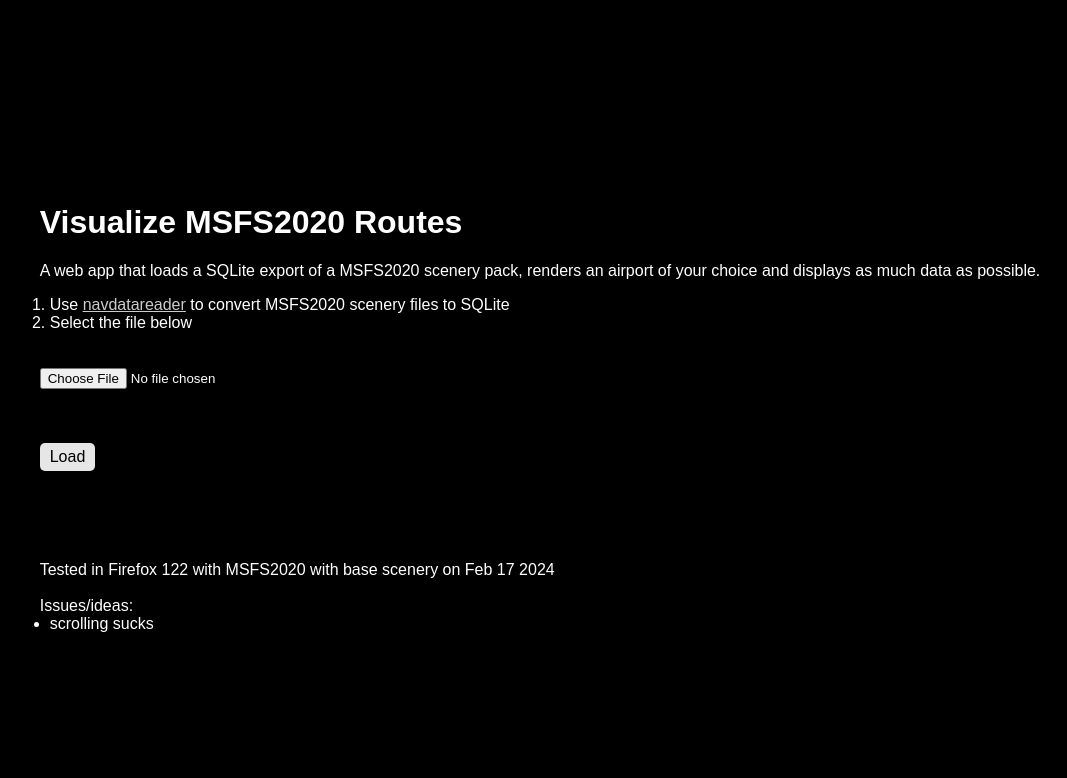
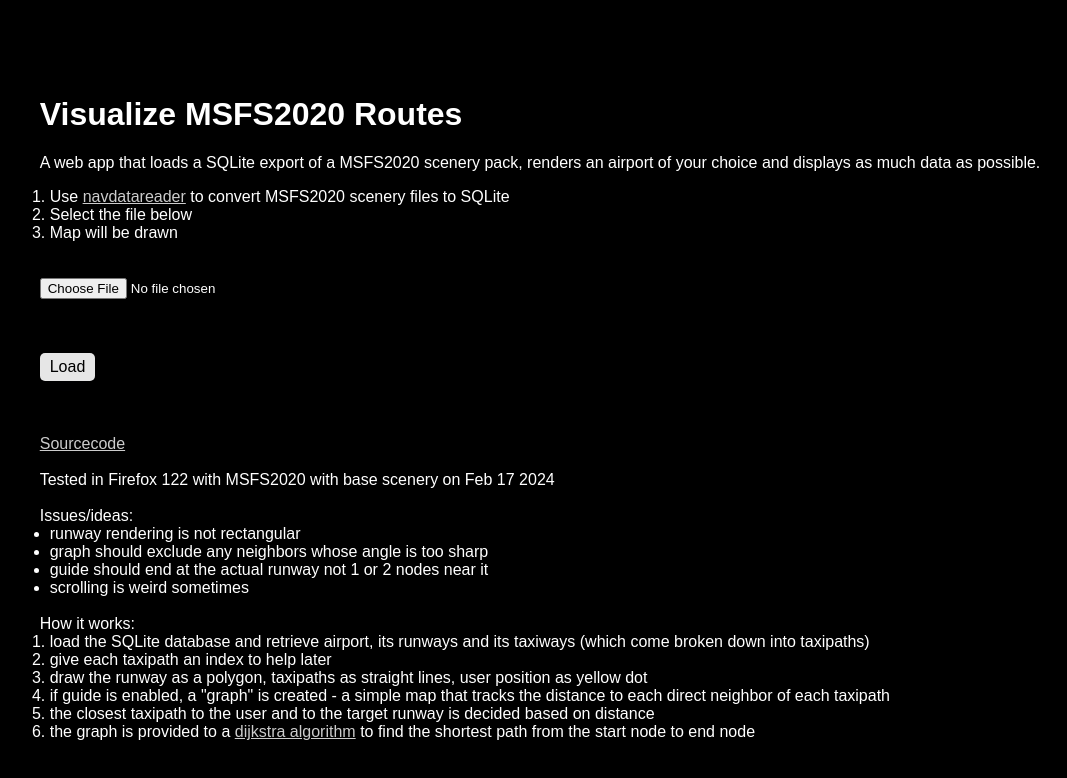
Before and after one commit to imagitama/visualize-msfs2020-route, a React (Create React App) app: page / in a window 1280 px wide. Shown: the top 778 px of the page, without its empty margins (100-1167 px from the left). Built offline with nearby package versions, Linux system fonts and the light colour scheme.

Commit message:
Fix airport code change

```diff
--- a/src/App.tsx
+++ b/src/App.tsx
@@ -35,6 +35,7 @@
   const reset = () => {
     killDb();
     setSelectedFile(null);
+    setHasLoaded(false);
   };
 
   if (!hasLoaded) {
@@ -55,6 +56,7 @@
             to convert MSFS2020 scenery files to SQLite
           </li>
           <li>Select the file below</li>
+          <li>Map will be drawn</li>
         </ol>
         <br />
         <br />
@@ -78,6 +80,9 @@
         <br />
         <br />
         <br />
+        <a href="https://github.com/imagitama/visualize-msfs2020-route/tree/master/src">
+          Sourcecode
+        </a>
         <br />
         <br />
         Tested in Firefox 122 with MSFS2020 with base scenery on Feb 17 2024
@@ -85,8 +90,41 @@
         <br />
         Issues/ideas:
         <ul>
-          <li>scrolling sucks</li>
+          <li>runway rendering is not rectangular</li>
+          <li>graph should exclude any neighbors whose angle is too sharp</li>
+          <li>
+            guide should end at the actual runway not 1 or 2 nodes near it
+          </li>
+          <li>scrolling is weird sometimes</li>
         </ul>
+        <br />
+        How it works:
+        <ol>
+          <li>
+            load the SQLite database and retrieve airport, its runways and its
+            taxiways (which come broken down into taxipaths)
+          </li>
+          <li>give each taxipath an index to help later</li>
+          <li>
+            draw the runway as a polygon, taxipaths as straight lines, user
+            position as yellow dot
+          </li>
+          <li>
+            if guide is enabled, a "graph" is created - a simple map that tracks
+            the distance to each direct neighbor of each taxipath
+          </li>
+          <li>
+            the closest taxipath to the user and to the target runway is decided
+            based on distance
+          </li>
+          <li>
+            the graph is provided to a{" "}
+            <a href="https://en.wikipedia.org/wiki/Dijkstra%27s_algorithm">
+              dijkstra algorithm
+            </a>{" "}
+            to find the shortest path from the start node to end node
+          </li>
+        </ol>
       </>
     );
   } else {
--- a/src/Map.tsx
+++ b/src/Map.tsx
@@ -21,14 +21,18 @@
   const userPositionRef = useRef<GeoPosition | null>(null);
   const shouldGuideRef = useRef(false);
   const zoomLevelRef = useRef<number>(defaultZoomLevel);
+  const airportCodeRef = useRef<string | null>(null);
   const runwayNameRef = useRef<string | null>(null);
 
-  useEffect(() => {
-    (async () => {
+  const reloadData = async () => {
     try {
-        console.debug(`useEffect: initial draw`);
+      console.debug(`reload data`);
 
-        const data = await getData(airportCode);
+      if (!airportCodeRef.current) {
+        return;
+      }
+
+      const data = await getData(airportCodeRef.current);
       lastKnownDataRef.current = data;
 
       const canvas = canvasRef.current;
@@ -66,7 +70,10 @@
     } catch (err) {
       console.error(err);
     }
-    })();
+  };
+
+  useEffect(() => {
+    reloadData();
   }, []);
 
   useEffect(() => {
@@ -282,6 +289,11 @@
     redraw();
   };
 
+  const visitNewAirportCode = () => {
+    airportCodeRef.current = airportCode;
+    reloadData();
+  };
+
   return (
     <>
       <Panel name="tools">
@@ -291,6 +303,7 @@
           value={airportCode}
           onChange={(e) => setAirportCode(e.target.value)}
         />
+        <button onClick={() => visitNewAirportCode()}>Visit</button>
         <br />
         Runway name (eg. 22 or 05L):
         <input
@@ -321,7 +334,7 @@
         Taxiways start dark then end light
       </Panel>
       <Panel name="menu">
-        <button onClick={() => backToMainMenu()}>Load new sqlite file</button>
+        <button onClick={() => backToMainMenu()}>Back to main menu</button>
       </Panel>
       <canvas ref={canvasRef}></canvas>
     </>
```
Lines whose indentation alone changed are shown as unchanged.
